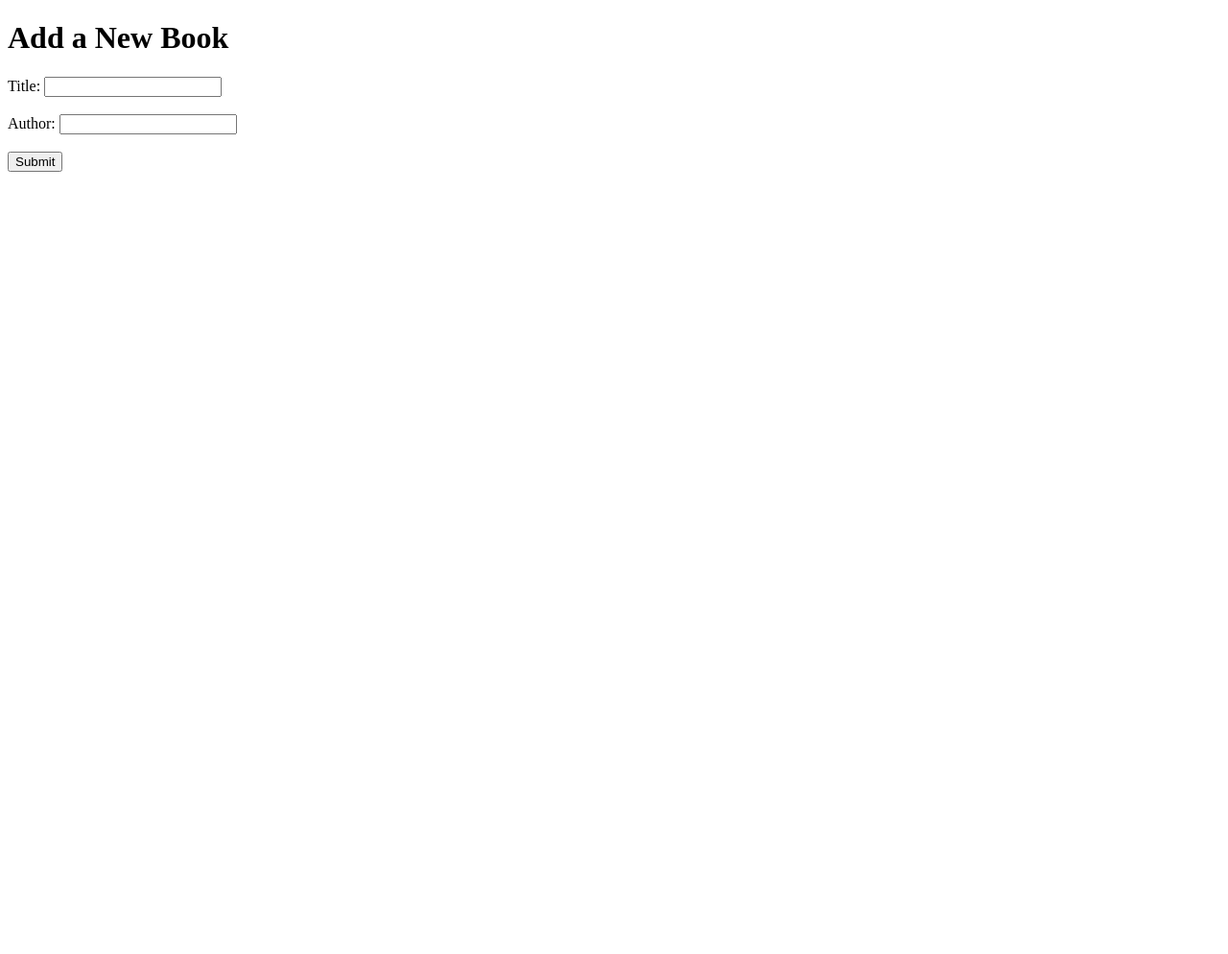
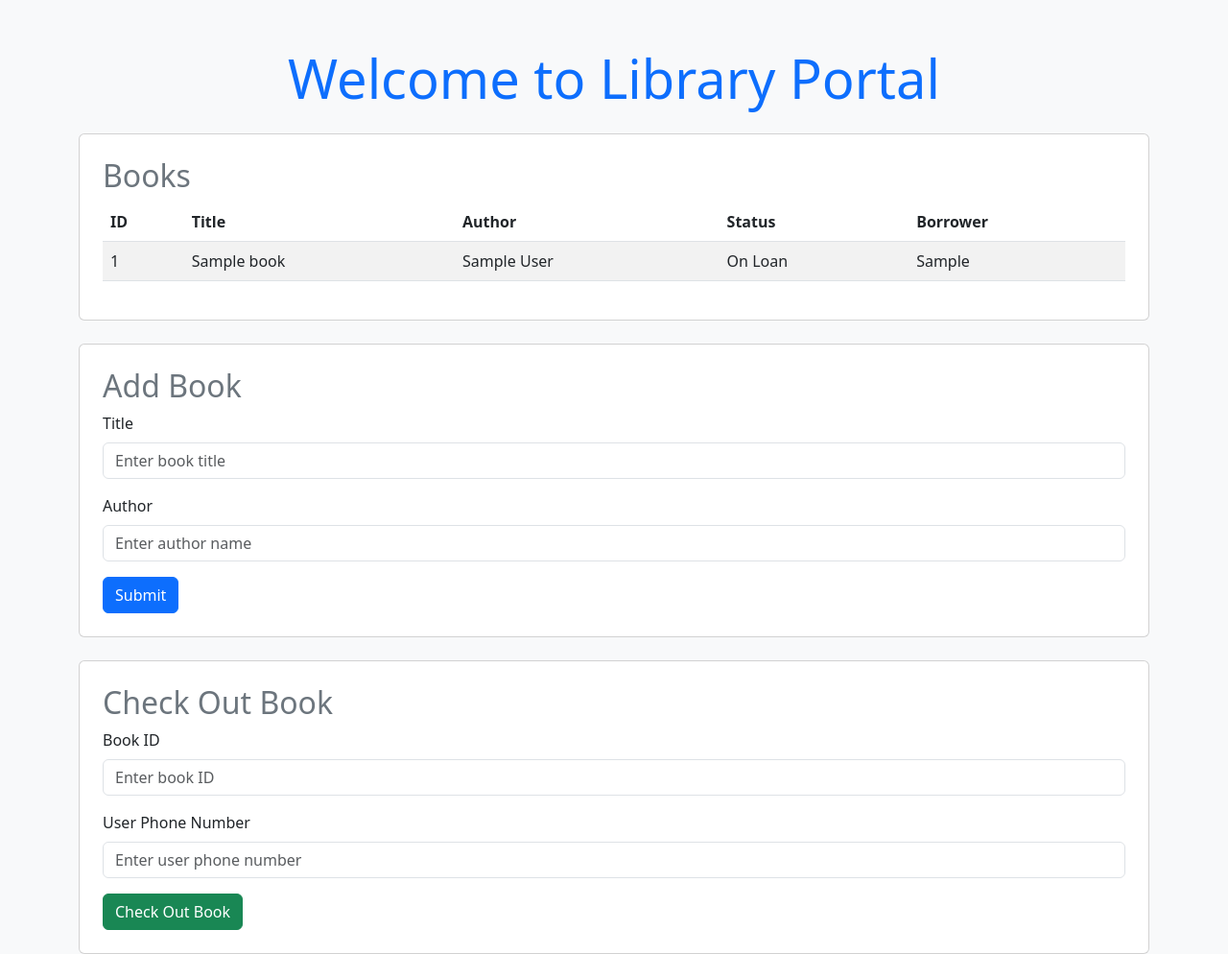
Before and after one commit to ijkeleher/library-portal, a Flask app: page / in a window 1280 px wide. Shown: the whole page at 96% size. Before the commit the page ends 179 px from the top, so only its background shows below. Run offline with Flask 3, Linux system fonts and the light colour scheme; tables that the repository leaves empty hold one stand-in row (values such as "Sample post"); data that the repository does not hold is empty.

Commit message:
wip: adding book checkout by users

```diff
--- a/app/app.py
+++ b/app/app.py
@@ -14,9 +14,16 @@
 
 @app.route('/', methods=['GET'])
 def index():
-    return render_template('index.html')
+    connection = get_db_connection()
+    books = []
+    if connection is not None:
+        cursor = connection.cursor(dictionary=True)
+        cursor.execute("SELECT id, title, author, loan_status, borrower FROM Books")
+        books = cursor.fetchall()  # Fetch all rows from the Books table
+        cursor.close()
+    return render_template('index.html', books=books)
 
-@app.route('/CreateBook', methods=['POST'])
+@app.route('/createBook', methods=['POST'])
 def create_book():
     title = request.form['title']
     author = request.form['author']
@@ -32,5 +39,36 @@
 
     return redirect(url_for('index'))
 
+@app.route('/checkout', methods=['POST'])
+def checkout_book():
+    book_id = request.form['book_id']
+    user_id = request.form['user_id']
+
+    # Check if the book exists and is available
+    cursor = mysql.connection.cursor()
+    cursor.execute("SELECT loan_status FROM Books WHERE id = %s", (book_id,))
+    book = cursor.fetchone()
+
+    if book and book[0] == 'Available':
+        # Check if the user exists
+        cursor.execute("SELECT * FROM Users WHERE id = %s", (user_id,))
+        user = cursor.fetchone()
+
+        if user:
+            # Update book to be on loan and assign borrower
+            cursor.execute("""
+                UPDATE Books
+                SET loan_status = 'On Loan', borrower = %s
+                WHERE id = %s
+            """, (user_id, book_id))
+            mysql.connection.commit()
+            cursor.close()
+            return 'Book successfully checked out!', 200
+        else:
+            return 'User does not exist', 400
+    else:
+        return 'Book not available or does not exist', 400
+
+
 if __name__ == '__main__':
     app.run(host='0.0.0.0', port=8000)
--- a/app/templates/index.html
+++ b/app/templates/index.html
@@ -1,18 +1,76 @@
 <!DOCTYPE html>
 <html lang="en">
 <head>
-    <meta charset="UTF-8">
-    <meta name="viewport" content="width=device-width, initial-scale=1.0">
-    <title>Welcome to Library Portal</title>
+  <meta charset="utf-8">
+  <meta name="viewport" content="width=device-width, initial-scale=1">
+  <link href="https://cdn.jsdelivr.net/npm/bootstrap@5.3.0/dist/css/bootstrap.min.css" rel="stylesheet">
+  <title>Library Portal</title>
 </head>
-<body>
-    <h1>Add a New Book</h1>
-    <form action="/CreateBook" method="POST">
-        <label for="title">Title:</label>
-        <input type="text" id="title" name="title" required><br><br>
-        <label for="author">Author:</label>
-        <input type="text" id="author" name="author" required><br><br>
-        <input type="submit" value="Submit">
-    </form>
+<body class="bg-light">
+  <div class="container mt-5">
+    <div class="text-center mb-4">
+      <h1 class="display-4 text-primary">Welcome to Library Portal</h1>
+    </div>
+
+    <!-- Available Books -->
+    <div class="card p-4 mb-4">
+        <h2 class="text-secondary">Books</h2>
+        <table class="table table-striped table-hover">
+        <thead class="thead-dark">
+            <tr>
+            <th>ID</th>
+            <th>Title</th>
+            <th>Author</th>
+            <th>Status</th>
+            <th>Borrower</th>
+            </tr>
+        </thead>
+        <tbody>
+            {% for book in books %}
+            <tr>
+            <td>{{ book['id'] }}</td> <!-- Book ID -->
+            <td>{{ book['title'] }}</td> <!-- Book Title -->
+            <td>{{ book['author'] }}</td> <!-- Book Author -->
+            <td>{{ book['loan_status'] }}</td> <!-- Loan Status -->
+            <td>{{ book['borrower'] if book['loan_status'] == 'On Loan' else 'Available' }}</td> <!-- Borrower or 'Available' -->
+            </tr>
+            {% endfor %}
+        </tbody>
+        </table>
+    </div>
+
+    <!-- Add Book Form -->
+    <div class="card p-4 mb-4">
+      <h2 class="text-secondary">Add Book</h2>
+      <form method="POST" action="/createBook">
+        <div class="mb-3">
+          <label for="title" class="form-label">Title</label>
+          <input type="text" class="form-control" id="title" name="title" placeholder="Enter book title" required>
+        </div>
+        <div class="mb-3">
+          <label for="author" class="form-label">Author</label>
+          <input type="text" class="form-control" id="author" name="author" placeholder="Enter author name" required>
+        </div>
+        <button type="submit" class="btn btn-primary">Submit</button>
+      </form>
+    </div>
+
+    <!-- Check Out Book Form -->
+    <div class="card p-4 mt-4">
+      <h2 class="text-secondary">Check Out Book</h2>
+      <form method="POST" action="/checkout">
+        <div class="mb-3">
+          <label for="book_id" class="form-label">Book ID</label>
+          <input type="number" class="form-control" id="book_id" name="book_id" placeholder="Enter book ID" required>
+        </div>
+        <div class="mb-3">
+          <label for="user_id" class="form-label">User Phone Number</label>
+          <input type="text" class="form-control" id="user_id" name="user_id" placeholder="Enter user phone number" required>
+        </div>
+        <button type="submit" class="btn btn-success">Check Out Book</button>
+      </form>
+    </div>
+  </div>
+  <script src="https://cdn.jsdelivr.net/npm/bootstrap@5.3.0/dist/js/bootstrap.bundle.min.js"></script>
 </body>
 </html>
--- a/docker-compose.yml
+++ b/docker-compose.yml
@@ -9,6 +9,8 @@
       - db
     environment:
       - FLASK_ENV=development
+    volumes:
+      - ./app:/app            # Optional: Mount the app directory for live changes
   db:
     image: mysql:8.0
     environment:
```
Also changed, not shown: db/init.sql (+11 -0 lines), 1 other file.
